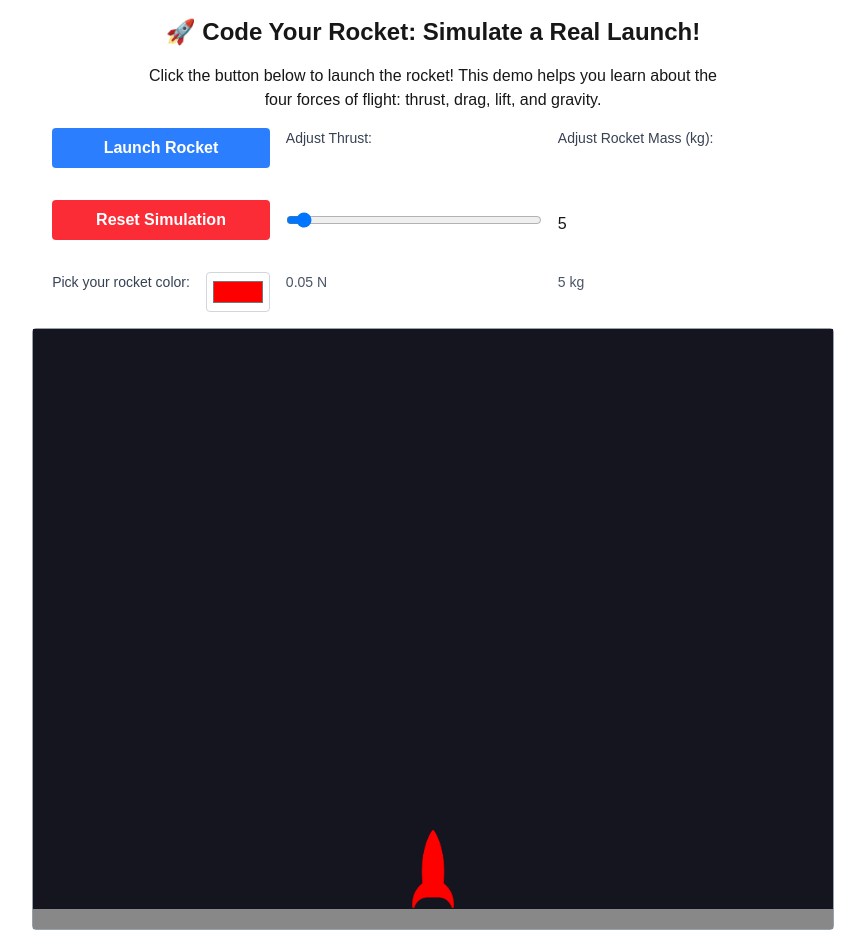
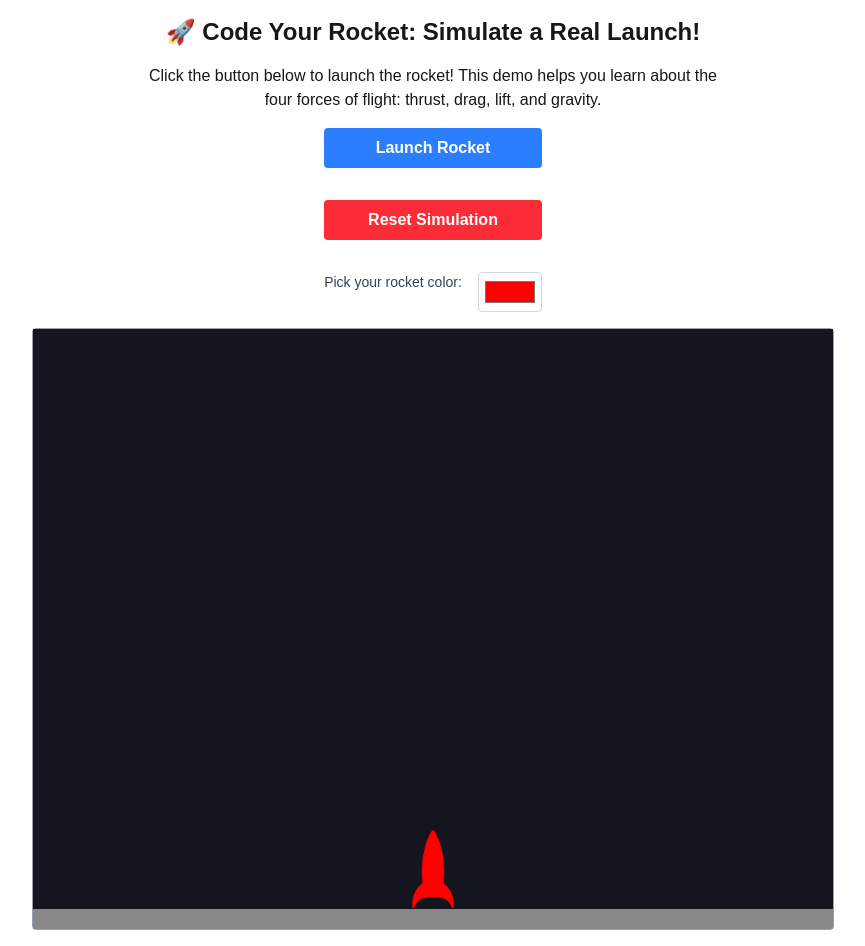
Before and after one commit to KaminoShimobe/aerospace, a Next.js app in the folder rocket-launcher/: page / in a window 1280 px wide. Shown: the whole page, without its empty margins (207-1072 px from the left). Built offline with nearby package versions, Linux system fonts and the light colour scheme.

Commit message:
EXPO VERSION

```diff
--- a/rocket-launcher/src/app/page.tsx
+++ b/rocket-launcher/src/app/page.tsx
@@ -3,20 +3,8 @@ import Image from "next/image";
 import { useEffect, useRef, useState } from "react";
 import Matter from "matter-js";
 import { collectRoutesUsingEdgeRuntime } from "next/dist/build/utils";
+import { PHYSICS_CONSTANTS } from "../app/physics";
 
-// function calculateDragForce({
-//   velocity,
-//   airDensity = 0.225,     // kg/m³
-//   dragCoefficient = 0.75, // rocket shape
-//   area = 0.03             // m² (adjust to match rocket width)
-// }: {
-//   velocity: number;
-//   airDensity?: number;
-//   dragCoefficient?: number;
-//   area?: number;
-// }) {
-//   return 0.5 * airDensity * velocity ** 2 * dragCoefficient * area;
-// }
 
 
 export default function Home() {
@@ -29,6 +17,7 @@ export default function Home() {
   const [mass, setMass] = useState(5); // default in kilograms
   const [countdown, setCountdown] = useState<number | null>(null);
   const [reachedSpace, setReachedSpace] = useState(false);
+  const isThrusting = useRef(false);
 
 
   //tint image
@@ -68,7 +57,7 @@ export default function Home() {
         },
       },
     });
-    Matter.Body.setMass(rocket, mass);
+    Matter.Body.setMass(rocket, PHYSICS_CONSTANTS.mass);
 
     return rocket;
   };
@@ -94,7 +83,7 @@ export default function Home() {
 
       const rocket = await createRocket(400, 500, rocketColor, mass);
 
-
+      engine.gravity.y = PHYSICS_CONSTANTS.gravity;
     const ground = Matter.Bodies.rectangle(400, 590, 810, 20, {
       isStatic: true,
       render: {
@@ -136,28 +125,21 @@ export default function Home() {
     Matter.Events.on(engine, "afterUpdate", () => {
       const rocket = (window as any).rocket;
 
+      if (rocket.velocity.y < -10) {
+        Matter.Body.setVelocity(rocket, { x: rocket.velocity.x, y: -10 });
+      }
 
       if (rocket) {
-          // Get vertical velocity (we only care about y for now)
-          // const velocityY = rocket.velocity.y;
-
-          // // Calculate drag force (same direction as velocity, opposes motion)
-          // const drag = calculateDragForce({ velocity: Math.abs(velocityY) });
-
-          // const dragForce = {
-          //   x: 0,
-          //   y: -Math.sign(velocityY) * drag, // Oppose vertical motion
-          // };
-
-          // Matter.Body.applyForce(rocket, rocket.position, dragForce);
-
-          // Update position state if needed for visuals
         setRocketPosition({ x: rocket.position.x, y: rocket.position.y });
 
-          // console.log("Drag force:", drag.toFixed(4), "N");
+        if (isThrusting.current) {
+          Matter.Body.applyForce(rocket, rocket.position, {
+            x: 0,
+            y: -PHYSICS_CONSTANTS.thrust / PHYSICS_CONSTANTS.mass / 60 // divide for smoother effect
+          });
+        }
       }
     });
-
 
   };
 
@@ -177,20 +159,22 @@ export default function Home() {
 
   const resetSimulation = () => {
     setReachedSpace(false);
+    setLaunched(false);
+    const rocket = (window as any).rocket;
+    const x = 400;
+    const y = 400;
+    Matter.Body.setPosition(rocket, { x, y });
+  Matter.Body.setVelocity(rocket, { x: 0, y: 0 });
+  Matter.Body.setAngle(rocket, 0);
+  Matter.Body.setAngularVelocity(rocket, 0);
     // reset rocket position, etc.
   };
 
   const handleLaunch = () => {
-    if (launched || countdown !== null) return; // prevent double clicking
+    if (launched || countdown !== null) return;
 
     let seconds = 5;
     setCountdown(seconds);
-
-
-    const rocket = (window as any).rocket;
-    const ground = (window as any).ground;
-    const engine = (window as any).engine;
-
 
     const interval = setInterval(() => {
       seconds -= 1;
@@ -198,28 +182,18 @@ export default function Home() {
         setCountdown(seconds);
       } else {
         clearInterval(interval);
-        setCountdown(null); // hide countdown
+        setCountdown(null);
         const rocket = (window as any).rocket;
+        setLaunched(true);
         setShowFlame(true);
+        isThrusting.current = true;
 
-    // Turn it off after ~500ms (fake burn duration)
-    setTimeout(() => setShowFlame(false), 500);
-    if (!launched) {
-      Matter.Body.applyForce(rocket, rocket.position, {
-        x: 0,
-        y: -thrust / mass
-      });
-      setLaunched(true);
-      if(Matter.Collision.collides(rocket, ground) != null){
-        setLaunched(false);
-
-      }
-    }
-
+        setTimeout(() => {
+          setShowFlame(false);
+          isThrusting.current = false; // stop thrusting after 1 second
+        }, 1000);
       }
     }, 1000);
-
-
   };
 
   return (
@@ -251,31 +225,6 @@ export default function Home() {
             onChange={(e) => setRocketColor(e.target.value)}
             className="mb-4 w-16 h-10 p-1 border border-gray-300 rounded"
           />
-          <label className="mb-2 text-sm font-medium text-gray-700">
-            Adjust Thrust:
-          </label>
-          <input
-            type="range"
-            min="0.01"
-            max="1.00"
-            step="0.01"
-            value={thrust}
-            onChange={(e) => setThrust(parseFloat(e.target.value))}
-            className="mb-4 w-64"
-          />
-          <span className="text-sm text-gray-600 mb-4">
-            {thrust.toFixed(2)} N
-          </span>
-          <label className="mb-2 text-sm font-medium text-gray-700">
-            Adjust Rocket Mass (kg):
-          </label>
-          <input
-            type="number"
-            value={mass}
-            onChange={(e) => setMass(parseFloat(e.target.value))}
-            className="mb-2 w-64"
-          />
-<span className="text-sm text-gray-600 mb-4 block">{mass} kg</span>
         {countdown !== null && (
           <div className="text-6xl font-bold text-red-600 mb-4 animate-pulse">
             T-{countdown}
@@ -296,7 +245,7 @@ export default function Home() {
         style={{
           position: "absolute",
           left: rocketPosition.x + 535,
-          top: rocketPosition.y + 500,
+          top: rocketPosition.y + 375,
           width: 30,
           height: 50,
           pointerEvents: "none",
--- /dev/null
+++ b/rocket-launcher/src/app/physics.ts
@@ -0,0 +1,11 @@
+import Matter from "matter-js";
+
+export const DEFAULT_THRUST = 6;
+export const DEFAULT_GRAVITY = 1; // Earth gravity in m/s²
+export const DEFAULT_MASS = 5;
+
+export const PHYSICS_CONSTANTS = {
+  thrust: DEFAULT_THRUST,
+  gravity: DEFAULT_GRAVITY,
+  mass: DEFAULT_MASS,
+};
```
Lines whose indentation alone changed are shown as unchanged.
